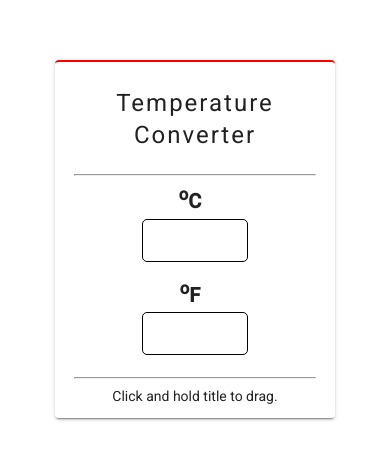
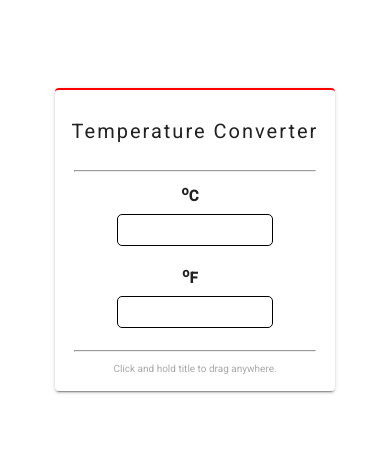
Before and after one commit to giteshh/temperature-converter, an Angular app: page /home in a window 390 px wide. Shown: the part 183-642 px from the top of the page. Built offline with nearby package versions, Linux system fonts and the light colour scheme.

Commit message:
drag modified and responsiveness modified

```diff
--- a/src/app/components/home/home.component.css
+++ b/src/app/components/home/home.component.css
@@ -41,7 +41,8 @@
 
 input {
   margin-bottom: 15px;
-  width: 100px;
+  width: 200px;
+  height: 15px;
   padding-bottom: 8px;
   padding-top: 12px;
   font-size: 18px;
@@ -67,12 +68,36 @@ section {
   flex-direction: column;
 }
 
+.textFooter {
+  color: darkgray;
+}
+
 @media only screen and (max-width: 600px) {
   .example-box {
     width: 280px;
   }
 
+  .mat-headline {
+    font-size: 20px;
+  }
+
   .horizontalLine {
     width: 240px;
   }
+
+  .textFooter {
+    font-size: 10px;
+  }
+
+  input {
+    text-align: center;
+    height: 10px;
+    width: 150px;
+    border-radius: 5px;
+  }
+
+  label {
+    font-weight: bold;
+    font-size: 15px;
+  }
 }
--- a/src/app/components/home/home.component.html
+++ b/src/app/components/home/home.component.html
@@ -25,7 +25,7 @@
       </div>
     </div>
     <hr class="horizontalLine">
-    <p>Click and hold title to drag.</p>
+    <p class="textFooter">Click and hold title to drag anywhere.</p>
   </div>
   <!--  drag and drop card end-->
 </div>
```
